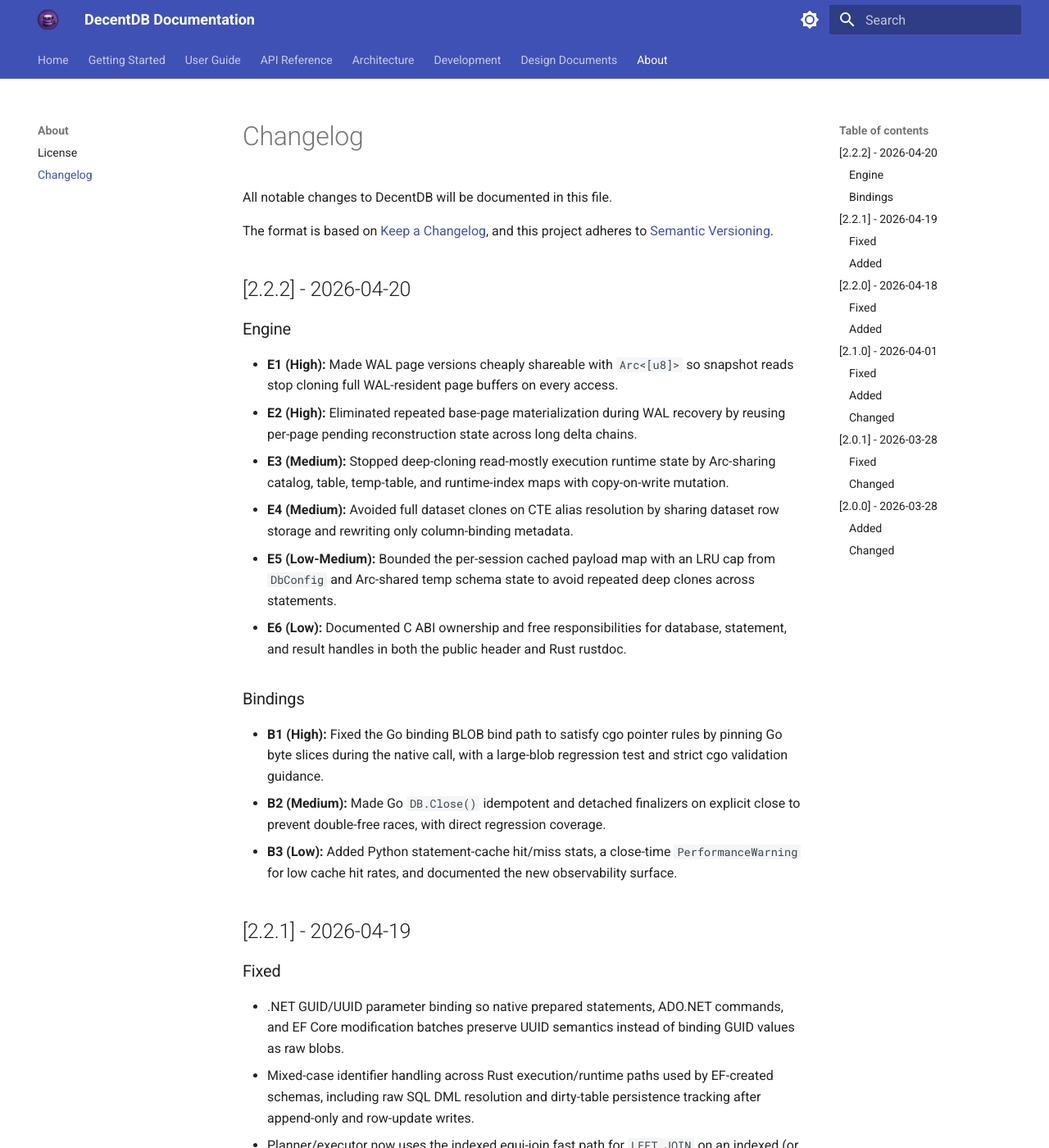
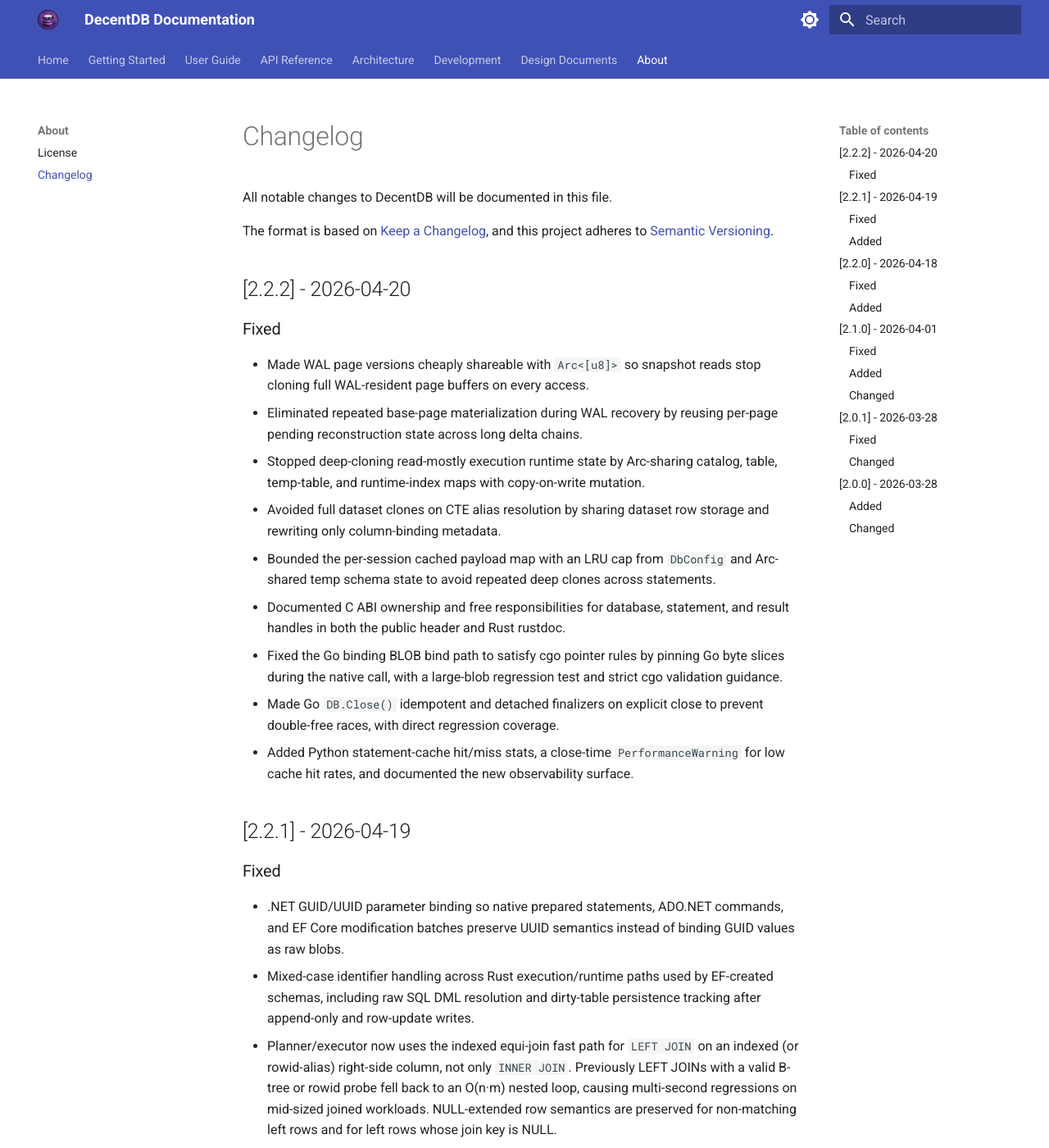
Before and after one commit to sphildreth/decentdb, an MkDocs documentation site: the page built from docs/about/changelog.md, in a window 1280 px wide and 1400 px high. Shown: the whole window at 82% size. Built offline with MkDocs 1.6.1 and Material for MkDocs 9.7.7, drawn with Linux system fonts in a browser that asks for light colours; the version menu is left out.

Commit message:
fix: reorganize changelog entries for clarity and consistency

```diff
--- a/docs/about/changelog.md
+++ b/docs/about/changelog.md
@@ -7,18 +7,16 @@
 
 ## [2.2.2] - 2026-04-20
 
-### Engine
-- **E1 (High):** Made WAL page versions cheaply shareable with `Arc<[u8]>` so snapshot reads stop cloning full WAL-resident page buffers on every access.
-- **E2 (High):** Eliminated repeated base-page materialization during WAL recovery by reusing per-page pending reconstruction state across long delta chains.
-- **E3 (Medium):** Stopped deep-cloning read-mostly execution runtime state by Arc-sharing catalog, table, temp-table, and runtime-index maps with copy-on-write mutation.
-- **E4 (Medium):** Avoided full dataset clones on CTE alias resolution by sharing dataset row storage and rewriting only column-binding metadata.
-- **E5 (Low-Medium):** Bounded the per-session cached payload map with an LRU cap from `DbConfig` and Arc-shared temp schema state to avoid repeated deep clones across statements.
-- **E6 (Low):** Documented C ABI ownership and free responsibilities for database, statement, and result handles in both the public header and Rust rustdoc.
-
-### Bindings
-- **B1 (High):** Fixed the Go binding BLOB bind path to satisfy cgo pointer rules by pinning Go byte slices during the native call, with a large-blob regression test and strict cgo validation guidance.
-- **B2 (Medium):** Made Go `DB.Close()` idempotent and detached finalizers on explicit close to prevent double-free races, with direct regression coverage.
-- **B3 (Low):** Added Python statement-cache hit/miss stats, a close-time `PerformanceWarning` for low cache hit rates, and documented the new observability surface.
+### Fixed
+- Made WAL page versions cheaply shareable with `Arc<[u8]>` so snapshot reads stop cloning full WAL-resident page buffers on every access.
+- Eliminated repeated base-page materialization during WAL recovery by reusing per-page pending reconstruction state across long delta chains.
+- Stopped deep-cloning read-mostly execution runtime state by Arc-sharing catalog, table, temp-table, and runtime-index maps with copy-on-write mutation.
+- Avoided full dataset clones on CTE alias resolution by sharing dataset row storage and rewriting only column-binding metadata.
+- Bounded the per-session cached payload map with an LRU cap from `DbConfig` and Arc-shared temp schema state to avoid repeated deep clones across statements.
+- Documented C ABI ownership and free responsibilities for database, statement, and result handles in both the public header and Rust rustdoc.
+- Fixed the Go binding BLOB bind path to satisfy cgo pointer rules by pinning Go byte slices during the native call, with a large-blob regression test and strict cgo validation guidance.
+- Made Go `DB.Close()` idempotent and detached finalizers on explicit close to prevent double-free races, with direct regression coverage.
+- Added Python statement-cache hit/miss stats, a close-time `PerformanceWarning` for low cache hit rates, and documented the new observability surface.
 
 ## [2.2.1] - 2026-04-19
 
```
